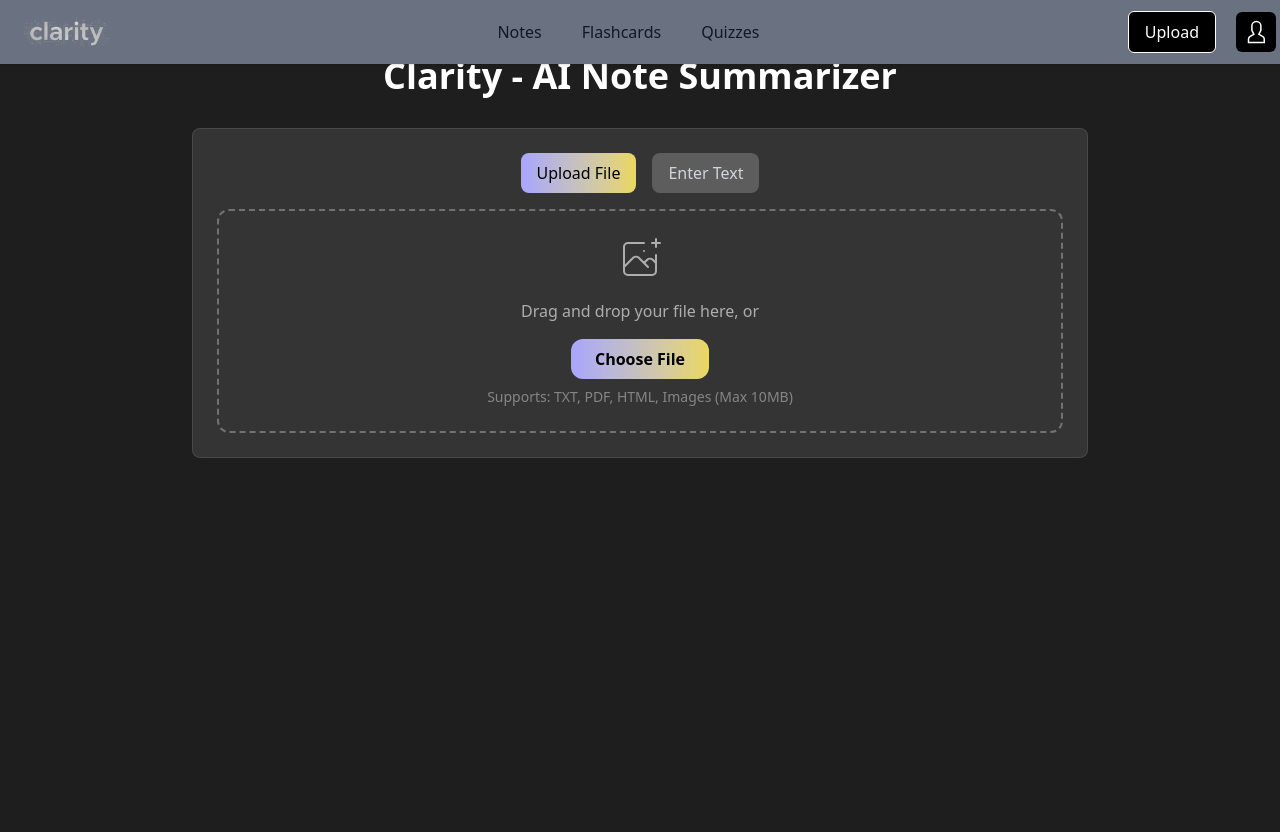
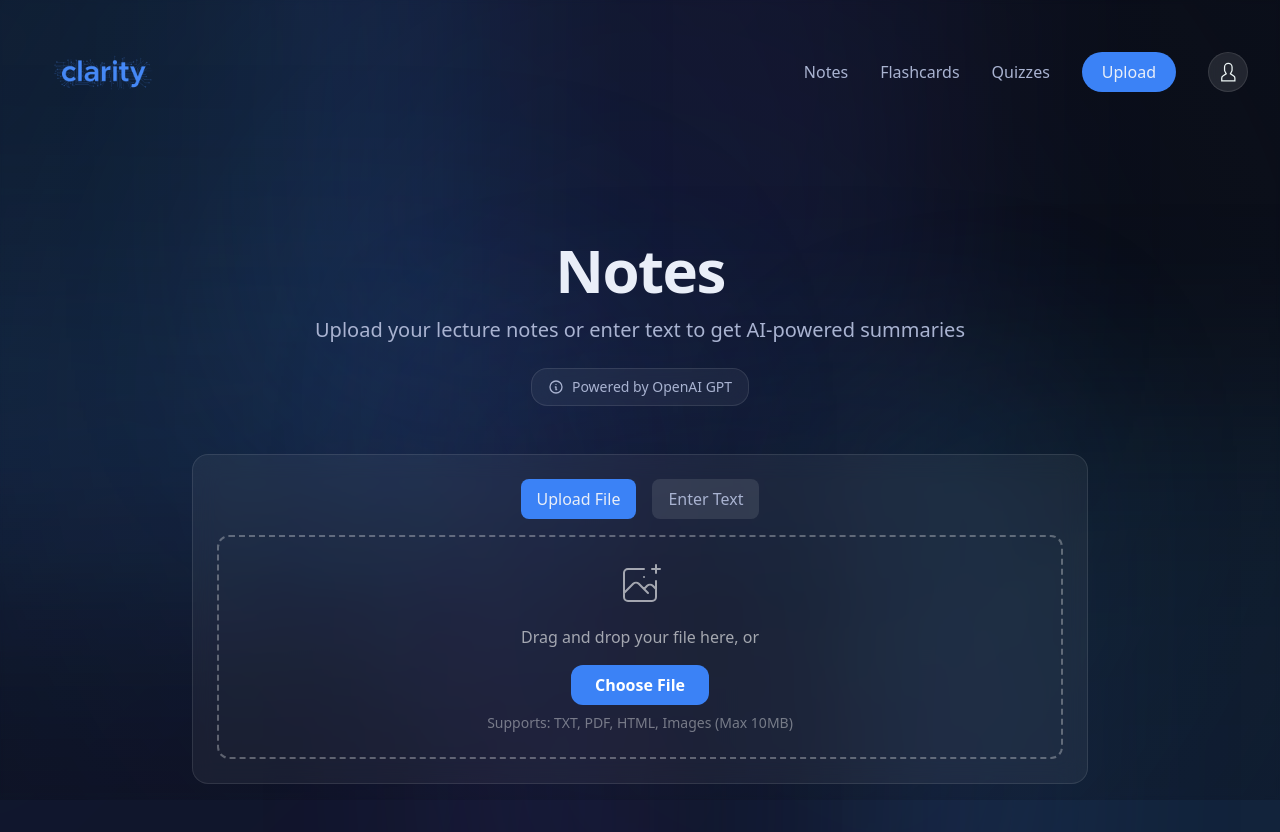
Before and after one commit to Atom1cWinter/ITCS-4155-clarity, a React (Vite) app: page /notes in a window 1280 px wide. After the commit the page ends 800 px from the top, so only its background shows below. Built offline with nearby package versions, Linux system fonts and the light colour scheme; no server answers.

Commit message:
Update UI styling: cinematic blue theme with glass morphism

```diff
--- /dev/null
+++ b/src/components/AmbientBackground.tsx
@@ -0,0 +1,83 @@
+import type { ReactNode } from 'react';
+
+interface AmbientBackgroundProps {
+  children: ReactNode;
+}
+
+/**
+ * AmbientBackground - Cinematic background with multiple gradient ellipses
+ * Creates soft, overlapping glows with blue tint for depth and atmosphere
+ * Used across all logged-in pages for visual consistency
+ */
+export default function AmbientBackground({ children }: AmbientBackgroundProps) {
+  return (
+    <div className="fixed inset-0 w-full h-full overflow-auto bg-[#0B0F1A]">
+      {/* Gradient Ellipse Glows - Multiple discrete blurry circles */}
+      <div className="fixed inset-0 pointer-events-none">
+        {/* Top-left glow - Primary blue */}
+        <div
+          className="absolute -top-1/4 -left-1/4 w-[800px] h-[800px] opacity-20"
+          style={{
+            background: 'linear-gradient(135deg, #3B82F6 0%, #2F81AE 100%)',
+            filter: 'blur(100px)',
+            transform: 'translateZ(0)', // GPU acceleration
+          }}
+        />
+
+        {/* Top-right glow - Violet accent */}
+        <div
+          className="absolute -top-1/3 right-1/4 w-[700px] h-[700px] opacity-15"
+          style={{
+            background: 'linear-gradient(225deg, #5C3EBC 0%, #3B82F6 100%)',
+            filter: 'blur(110px)',
+            transform: 'translateZ(0)',
+          }}
+        />
+
+        {/* Mid-right glow - Brand blue */}
+        <div
+          className="absolute top-1/2 -right-1/4 w-[750px] h-[750px] opacity-18"
+          style={{
+            background: 'linear-gradient(180deg, #2F81AE 0%, #3B82F6 100%)',
+            filter: 'blur(105px)',
+            transform: 'translateZ(0)',
+          }}
+        />
+
+        {/* Bottom-left glow - Soft violet */}
+        <div
+          className="absolute -bottom-1/4 left-1/3 w-[650px] h-[650px] opacity-12"
+          style={{
+            background: 'linear-gradient(45deg, #5C3EBC 0%, #2F81AE 100%)',
+            filter: 'blur(95px)',
+            transform: 'translateZ(0)',
+          }}
+        />
+
+        {/* Center ambient glow - Subtle depth */}
+        <div
+          className="absolute top-1/3 left-1/2 -translate-x-1/2 w-[900px] h-[900px] opacity-10"
+          style={{
+            background: 'linear-gradient(135deg, #3B82F6 0%, #5C3EBC 100%)',
+            filter: 'blur(120px)',
+            transform: 'translate(-50%, 0) translateZ(0)',
+          }}
+        />
+      </div>
+
+      {/* Blue tint overlay - Unifies the scene */}
+      <div
+        className="fixed inset-0 pointer-events-none"
+        style={{
+          background: 'radial-gradient(circle at center, transparent 0%, rgba(11, 15, 26, 0.3) 100%)',
+          backdropFilter: 'blur(2px)', // Subtle global blur to melt edges
+        }}
+      />
+
+      {/* Content layer */}
+      <div className="relative z-10 w-full h-full">
+        {children}
+      </div>
+    </div>
+  );
+}
--- a/src/components/FileUpload.tsx
+++ b/src/components/FileUpload.tsx
@@ -88,7 +88,8 @@ export default function FileUpload({
 
         <button
           onClick={onButtonClick}
-          className="px-6 py-2 bg-gradient-to-r from-[#A9A5FD] to-[#EBD75D] text-black font-semibold rounded-xl hover:brightness-110 transition"
+          className="px-6 py-2 text-white font-semibold rounded-xl hover:brightness-110 transition-all"
+          style={{ backgroundColor: '#3B82F6' }}
         >
           Choose File
         </button>
--- a/src/components/NavBar.tsx
+++ b/src/components/NavBar.tsx
@@ -1,4 +1,4 @@
-import { Link } from "react-router-dom"; // UPDATED
+import { Link } from "react-router-dom";
 import { useNavigate } from 'react-router-dom';
 import profile_picture from '../assets/cil-user.svg';
 import { signOut } from 'firebase/auth';
@@ -10,10 +10,15 @@ interface NavbarProps {
     appName?: string;
 }
 
-const NavBar: React.FC<NavbarProps> = ({ }) => {
+/**
+ * NavBar - Seamless transparent navigation that blends into the ambient background
+ * No solid bar, no dividers - floats above content with airy spacing
+ */
+const NavBar: React.FC<NavbarProps> = () => {
     const navigate = useNavigate();
     const [isOpen, setIsOpen] = useState(false);
     const wrapRef = useRef<HTMLDivElement>(null);
+
     useEffect(() => {
       function handleClickOutside(event: MouseEvent) {
         if (wrapRef.current && !wrapRef.current.contains(event.target as Node)) {
@@ -23,6 +28,7 @@ const NavBar: React.FC<NavbarProps> = ({ }) => {
       document.addEventListener("mousedown", handleClickOutside);
       return () => document.removeEventListener("mousedown", handleClickOutside);
     }, []);
+
     const handleLogout = async () => {
       try {
         await signOut(auth);
@@ -32,68 +38,80 @@ const NavBar: React.FC<NavbarProps> = ({ }) => {
         console.error('Logout error:', error);
       }
     };
+
     return (
-        <nav className="fixed top-0 left-0 right-0 bg-gray-500 shadow-sm z-50 border-b-gray-500" >
-            <div className="max-w-7xl mx-auto px-1 flex justify-between items-center h-16">
-
-                {/* Logo : will add logo later */}
-                <Link to="/notes" className="text-2xl font-extrabold tracking-wide text-black"> {/* UPDATED */}
-                    <img src={logo} alt="Logo" height={150} width={125} />
+        <nav className="fixed top-0 left-0 right-0 z-50 pointer-events-none">
+            <div className="max-w-7xl mx-auto px-6 md:px-8 py-8 flex justify-between items-center pointer-events-auto">
+                {/* Blue Clarity Logo */}
+                <Link
+                  to="/notes"
+                  className="transition-opacity hover:opacity-80"
+                  aria-label="Clarity Home"
+                >
+                    <img
+                      src={logo}
+                      alt="Clarity"
+                      className="h-20 w-auto"
+                      style={{ filter: 'brightness(0) saturate(100%) invert(54%) sepia(98%) saturate(3517%) hue-rotate(201deg) brightness(101%) contrast(93%)' }}
+                    />
                 </Link>
 
-                {/* Center Navigation Links */}
-                <div className="hidden md:flex space-x-10 text-gray-900 font-medium">
-                    <Link to="/notes" className="hover:text-gray-50"> {/* UPDATED */}
+                {/* Right side: Links + Upload + Profile */}
+                <div className="flex items-center gap-8">
+                    {/* Navigation Links */}
+                    <div className="hidden md:flex items-center gap-8">
+                        <Link to="/notes" className="nav-link">
                             Notes
                         </Link>
-                    <Link to="/flashcards" className="hover:text-gray-50"> {/* UPDATED */}
+                        <Link to="/flashcards" className="nav-link">
                             Flashcards
                         </Link>
-                    <Link to="/quizzes" className="hover:text-gray-50"> {/* UPDATED */}
+                        <Link to="/quizzes" className="nav-link">
                             Quizzes
                         </Link>
                     </div>
 
-                {/* Right Actions */}
-                <div className="flex items-center space-x-5">
+                    {/* Upload Pill Button */}
                     <Link
-                        to="/upload" // UPDATED
-                        className="bg-black border-1 px-4 py-2 rounded-md hover:bg-gray-700 transition flex items-center space-x-2 text-white">
-                        <span>Upload</span>
+                        to="/upload"
+                        className="btn-upload-pill">
+                        Upload
                     </Link>
-                    <div  ref={wrapRef} style={{ position: "relative" }} tabIndex={0} >
+
+                    {/* Profile Dropdown */}
+                    <div ref={wrapRef} className="relative" tabIndex={0}>
                         <button
                           onClick={() => setIsOpen((o) => !o)}
                           aria-haspopup="menu"
                           aria-expanded={isOpen}
-              className="flex items-center justify-center w-10 h-10 rounded-md bg-black hover:bg-gray-800 transition"
+                          className="flex items-center justify-center w-10 h-10 rounded-full bg-white/10 hover:bg-white/15 transition-colors backdrop-blur-sm border border-white/10"
                         >
                           <img
                             src={profile_picture}
                             alt="Your profile"
-                className="w-6 h-6 invert"
+                            className="w-5 h-5"
+                            style={{ filter: 'brightness(0) saturate(100%) invert(95%) sepia(5%) saturate(527%) hue-rotate(179deg) brightness(104%) contrast(93%)' }}
                           />
                         </button>
 
                         {isOpen && (
                           <div
                             role="menu"
-    className="absolute left-1/2 -translate-x-1/2 mt-2
-               border-1 w-44 bg-black rounded-md shadow-lg text-white"
+                            className="absolute right-0 mt-2 w-44 glass-surface shadow-xl"
                           >
                             <Link
                               to="/profile"
                               onClick={() => setIsOpen(false)}
-      className="block px-4 py-2 hover:bg-gray-800"
+                              className="block px-4 py-3 text-center text-muted hover:text-primary transition-colors"
                             >
                               Profile
                             </Link>
                             <button
                               onClick={async () => {
                                 await handleLogout();
-    setIsOpen(false); // make sure menu closes after logout
+                                setIsOpen(false);
                               }}
-        className="w-full text-center px-4 py-2 hover:bg-gray-800"
+                              className="w-full text-center px-4 py-3 text-muted hover:text-primary transition-colors"
                             >
                               Logout
                             </button>
--- a/src/index.css
+++ b/src/index.css
@@ -1,7 +1,96 @@
 /* Tailwind CSS v4 */
 @import "tailwindcss";
 
-:root { color-scheme: dark; }
-html, body, #root { height: 100%; }
+/* Design Tokens */
+@layer base {
+  :root {
+    color-scheme: dark;
 
-body { @apply bg-[#1E1E1E] text-white antialiased; }
+    /* Color Palette */
+    --color-base-bg: #0B0F1A;
+    --color-base-bg-light: #0F1625;
+    --color-primary-blue: #3B82F6;
+    --color-brand-blue: #2F81AE;
+    --color-accent-violet: #5C3EBC;
+    --color-text-primary: #E9EEF8;
+    --color-text-muted: #A9B3D1;
+    --color-text-subtle: #6B7B99;
+  }
+
+  html, body, #root {
+    height: 100%;
+  }
+
+  body {
+    @apply antialiased;
+    background-color: var(--color-base-bg);
+    color: var(--color-text-primary);
+  }
+}
+
+/* Glass Surface Utilities */
+@layer components {
+  .glass-surface {
+    @apply backdrop-blur-md bg-white/5 border border-white/10 rounded-2xl;
+  }
+
+  .glass-surface-strong {
+    @apply backdrop-blur-lg bg-white/8 border border-white/15 rounded-2xl;
+  }
+
+  /* Nav Link Style */
+  .nav-link {
+    @apply transition-colors duration-200 font-medium;
+    color: var(--color-text-muted);
+  }
+
+  .nav-link:hover {
+    color: var(--color-text-primary);
+  }
+
+  /* Upload Pill Button */
+  .btn-upload-pill {
+    @apply px-5 py-2 rounded-full font-medium transition-all duration-200;
+    background: var(--color-primary-blue);
+    color: var(--color-text-primary);
+  }
+
+  .btn-upload-pill:hover {
+    @apply brightness-110;
+  }
+
+  /* Hero Title */
+  .hero-title {
+    @apply text-5xl md:text-6xl font-bold tracking-tight;
+    color: var(--color-text-primary);
+  }
+
+  /* Hero Subtitle */
+  .hero-subtitle {
+    color: var(--color-text-muted);
+    @apply text-lg md:text-xl;
+  }
+}
+
+/* Utility Classes */
+@layer utilities {
+  .text-primary {
+    color: var(--color-text-primary);
+  }
+
+  .text-muted {
+    color: var(--color-text-muted);
+  }
+
+  .text-subtle {
+    color: var(--color-text-subtle);
+  }
+
+  .bg-base {
+    background-color: var(--color-base-bg);
+  }
+
+  .bg-base-light {
+    background-color: var(--color-base-bg-light);
+  }
+}
--- a/src/pages/NotesPage.tsx
+++ b/src/pages/NotesPage.tsx
@@ -1,4 +1,5 @@
 import { useState } from 'react';
+import AmbientBackground from '../components/AmbientBackground';
 import TextSummaryService from '../lib/openai/TextSummaryService';
 import FileUpload from '../components/FileUpload';
 import DebugInfo from '../components/DebugInfo';
@@ -67,29 +68,47 @@ export default function NotesPage() {
   };
 
   return (
-    <div className="min-h-screen bg-[#1E1E1E] p-6">
-      <div className="max-w-4xl mx-auto">
+    <AmbientBackground>
+      {/* Page content with top padding for floating nav */}
+      <div className="w-full h-full pt-60 pb-12 px-6">
         {/* Debug Components - Only show when DEBUG_MODE is true */}
         {DEBUG_MODE && (
-          <div className="mb-6 space-y-4">
+          <div className="max-w-4xl mx-auto mb-8 space-y-4">
             <DebugInfo />
             <SimpleTest />
           </div>
         )}
 
-        <h1 className="text-4xl font-bold text-white mb-8 text-center">
-          Clarity - AI Note Summarizer
-        </h1>
+        {/* Centered Hero */}
+        <div className="max-w-3xl mx-auto text-center mb-12">
+          <h1 className="hero-title mb-4">
+            Notes
+          </h1>
+          <p className="hero-subtitle mb-6">
+            Upload your lecture notes or enter text to get AI-powered summaries
+          </p>
+
+          {/* Glassy Info Chip */}
+          <div className="inline-flex items-center gap-2 glass-surface px-4 py-2 text-sm text-muted">
+            <svg className="w-4 h-4" fill="none" viewBox="0 0 24 24" stroke="currentColor">
+              <path strokeLinecap="round" strokeLinejoin="round" strokeWidth={2} d="M13 16h-1v-4h-1m1-4h.01M21 12a9 9 0 11-18 0 9 9 0 0118 0z" />
+            </svg>
+            <span>Powered by OpenAI GPT</span>
+          </div>
+        </div>
+
+        {/* Main Content */}
+        <div className="max-w-4xl mx-auto space-y-6">
 
         {/* Mode Toggle */}
-        <div className="bg-white/10 backdrop-blur-sm rounded-lg p-6 mb-6 border border-white/10">
+        <div className="glass-surface p-6 mb-6">
           <div className="flex items-center justify-center space-x-4 mb-4">
             <button
               onClick={() => setUseFileUpload(true)}
               className={`px-4 py-2 rounded-lg font-medium transition-colors ${
                 useFileUpload
-                  ? 'bg-gradient-to-r from-[#A9A5FD] to-[#EBD75D] text-black'
-                  : 'bg-white/20 text-gray-300 hover:bg-white/30'
+                  ? 'bg-[#3B82F6] text-primary'
+                  : 'bg-white/10 text-muted hover:bg-white/15'
               }`}
             >
               Upload File
@@ -98,8 +117,8 @@ export default function NotesPage() {
               onClick={() => setUseFileUpload(false)}
               className={`px-4 py-2 rounded-lg font-medium transition-colors ${
                 !useFileUpload
-                  ? 'bg-gradient-to-r from-[#A9A5FD] to-[#EBD75D] text-black'
-                  : 'bg-white/20 text-gray-300 hover:bg-white/30'
+                  ? 'bg-[#3B82F6] text-primary'
+                  : 'bg-white/10 text-muted hover:bg-white/15'
               }`}
             >
               Enter Text
@@ -111,11 +130,11 @@ export default function NotesPage() {
               <FileUpload onFileSelect={handleFileSelect} />
               {selectedFile && (
                 <div className="mt-4">
-                  <p className="text-white mb-2">Selected: {selectedFile.name}</p>
+                  <p className="text-primary mb-2">Selected: {selectedFile.name}</p>
                   <button
                     onClick={handleSummarizeFromFile}
                     disabled={isLoading}
-                    className="w-full bg-gradient-to-r from-[#A9A5FD] to-[#EBD75D] hover:brightness-110 disabled:bg-gray-600 disabled:from-gray-600 disabled:to-gray-600 text-black disabled:text-white font-bold py-3 px-6 rounded-lg transition-colors"
+                    className="w-full bg-[#3B82F6] hover:brightness-110 disabled:opacity-50 text-primary font-semibold py-3 px-6 rounded-lg transition-all"
                   >
                     {isLoading ? 'Generating Summary...' : 'Generate Summary from File'}
                   </button>
@@ -128,12 +147,12 @@ export default function NotesPage() {
                 value={inputText}
                 onChange={(e) => setInputText(e.target.value)}
                 placeholder="Enter your text here to summarize..."
-                className="w-full h-32 p-4 bg-white/5 border border-white/20 rounded-lg resize-none focus:ring-2 focus:ring-[#A9A5FD] focus:border-transparent text-white placeholder-gray-400"
+                className="w-full h-32 p-4 bg-white/5 border border-white/20 rounded-lg resize-none focus:ring-2 focus:ring-[#3B82F6] focus:border-transparent text-primary placeholder-text-subtle"
               />
               <button
                 onClick={handleSummarizeFromText}
                 disabled={isLoading || !inputText.trim()}
-                className="w-full mt-4 bg-gradient-to-r from-[#A9A5FD] to-[#EBD75D] hover:brightness-110 disabled:bg-gray-600 disabled:from-gray-600 disabled:to-gray-600 text-black disabled:text-white font-bold py-3 px-6 rounded-lg transition-colors"
+                className="w-full mt-4 bg-[#3B82F6] hover:brightness-110 disabled:opacity-50 text-primary font-semibold py-3 px-6 rounded-lg transition-all"
               >
                 {isLoading ? 'Generating Summary...' : 'Generate Summary from Text'}
               </button>
@@ -150,14 +169,15 @@ export default function NotesPage() {
 
         {/* Summary Display */}
         {summary && (
-          <div className="bg-white/5 backdrop-blur-sm rounded-2xl p-6 border border-white/10">
-            <h2 className="text-2xl font-semibold text-white mb-4">Summary</h2>
+          <div className="glass-surface p-6">
+            <h2 className="text-2xl font-semibold text-primary mb-4">Summary</h2>
             <div className="bg-white/5 rounded-lg p-4">
-              <p className="text-white/80 whitespace-pre-wrap">{summary}</p>
+              <p className="text-muted whitespace-pre-wrap">{summary}</p>
             </div>
           </div>
         )}
       </div>
     </div>
+    </AmbientBackground>
   );
 }
--- a/src/pages/UploadPage.tsx
+++ b/src/pages/UploadPage.tsx
@@ -1,17 +1,27 @@
+import AmbientBackground from '../components/AmbientBackground';
+
 export default function UploadPage() {
     return (
-        <div className="min-h-screen bg-[#1E1E1E] grid place-items-center px-6">
-            <div className="text-center">
-                <h1 className="text-4xl font-semibold text-white mb-4">Upload</h1>
-                <p className="text-white/60 text-lg">
-                    Welcome to your upload page! This feature is coming soon.
-                </p>
-                <div className="mt-8 p-6 bg-white/5 border border-white/10 rounded-2xl backdrop-blur max-w-md">
-                    <p className="text-white/80 text-sm">
-                        Here you'll be able to upload lectures and notes.
+        <AmbientBackground>
+            <div className="w-full h-full grid place-items-center px-6">
+                <div className="text-center max-w-2xl">
+                    <h1 className="hero-title mb-4">Upload</h1>
+                    <p className="hero-subtitle mb-8">
+                        Upload your lecture recordings and documents for processing
                     </p>
+                    <div className="glass-surface p-8">
+                        <div className="inline-flex items-center gap-2 bg-white/5 px-4 py-2 rounded-full text-sm text-muted mb-6">
+                            <svg className="w-4 h-4" fill="none" viewBox="0 0 24 24" stroke="currentColor">
+                                <path strokeLinecap="round" strokeLinejoin="round" strokeWidth={2} d="M12 8v4l3 3m6-3a9 9 0 11-18 0 9 9 0 0118 0z" />
+                            </svg>
+                            <span>Coming Soon</span>
+                        </div>
+                        <p className="text-muted text-sm">
+                            Soon you'll be able to upload and manage your lecture materials directly.
+                        </p>
+                    </div>
                 </div>
             </div>
-        </div>
+        </AmbientBackground>
     );
 }
```
Also changed, not shown: src/pages/AuthPage.tsx (+24 -25 lines), src/pages/FlashcardsPage.tsx (+19 -31 lines), src/pages/Quizzes.tsx (+20 -10 lines), src/assets/logo.png. Lines whose indentation alone changed are shown as unchanged.
